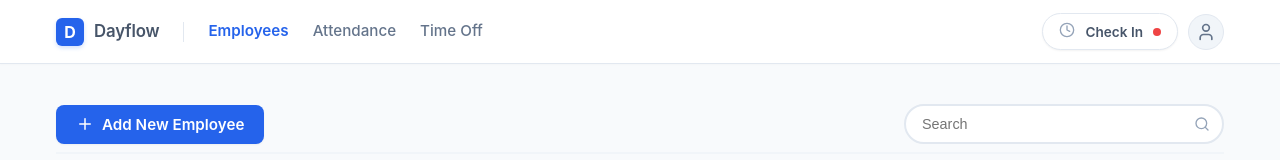
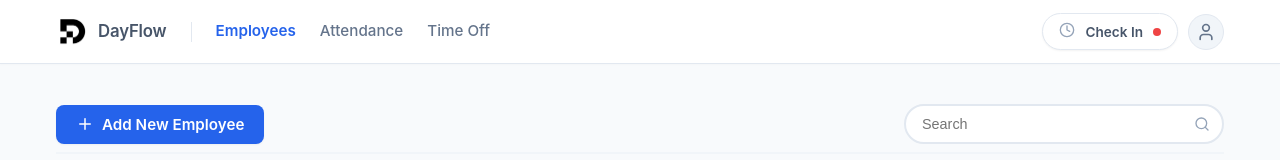
Before and after one commit to smitgoyani123/Dayflow, a React (Vite) app: page /employees in a window 1280 px wide. Shown: the top 160 px of the page. Built offline with nearby package versions, Linux system fonts and the light colour scheme.

Commit message:
Editing index.html file

```diff
--- a/index.html
+++ b/index.html
@@ -2,9 +2,9 @@
 <html lang="en">
   <head>
     <meta charset="UTF-8" />
-    <link rel="icon" type="image/svg+xml" href="/vite.svg" />
+    <link rel="icon" type="image/png" href="/dayflow-logo.png" />
     <meta name="viewport" content="width=device-width, initial-scale=1.0" />
-    <title>dayflow-hrm</title>
+    <title>DayFlow</title>
   </head>
   <body>
     <div id="root"></div>
--- a/src/components/TopNav.jsx
+++ b/src/components/TopNav.jsx
@@ -21,8 +21,8 @@
         <div className="nav-left">
           {/* Logo */}
           <div className="nav-logo">
-            <div className="logo-icon">D</div>
-            <span className="logo-text">Dayflow</span>
+            <img src="/dayflow-logo.png" alt="DayFlow Logo" className="logo-img" />
+            <span className="logo-text">DayFlow</span>
           </div>
 
           <div className="nav-divider"></div>
@@ -88,11 +88,8 @@
         .nav-left { display: flex; align-items: center; height: 100%; }
 
         .nav-logo { display: flex; align-items: center; gap: 10px; cursor: pointer; }
-        .logo-icon {
-          width: 28px; height: 28px; background: var(--color-primary); color: white;
-          border-radius: 6px; display: flex; align-items: center; justify-content: center;
-          font-weight: 700; font-size: 1rem;
-          box-shadow: 0 2px 4px rgba(37, 99, 235, 0.2); /* Slight prominence */
+        .logo-img {
+          width: 32px; height: 32px; object-fit: contain;
         }
         .logo-text { font-weight: 600; font-size: 1.05rem; color: #475569; letter-spacing: -0.01em; } /* More subtle text */
 
```
Also changed, not shown: public/dayflow-logo.png (added).
